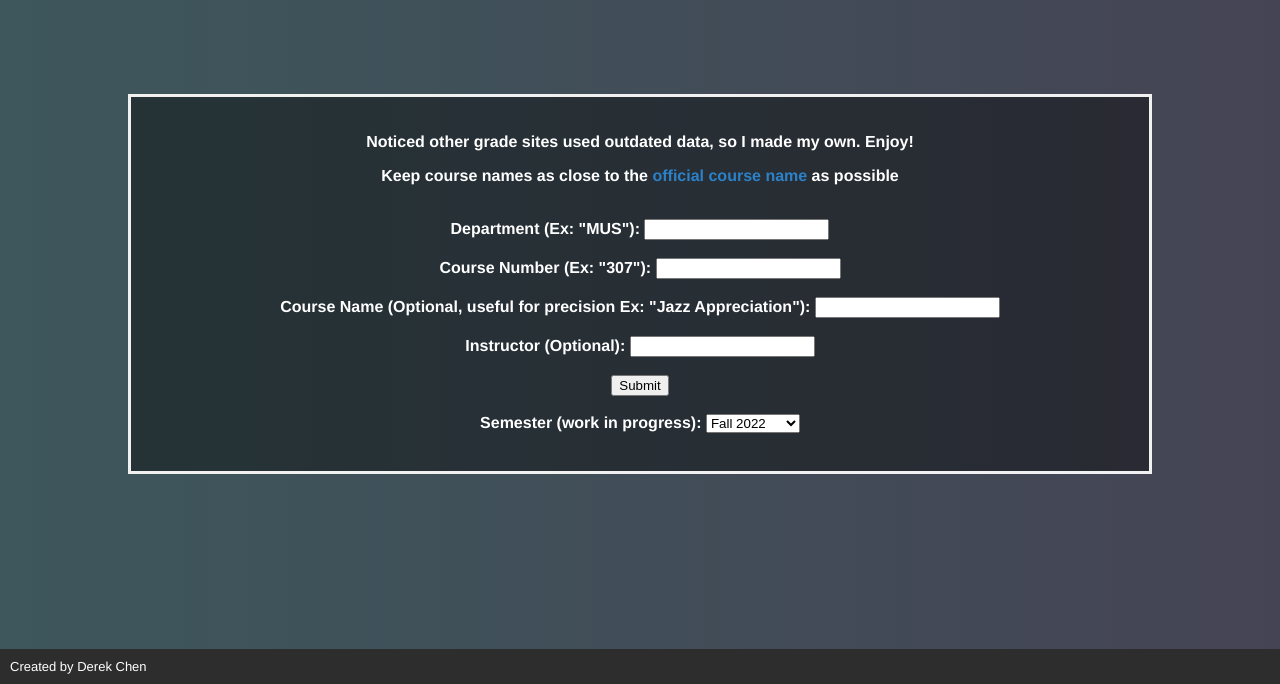
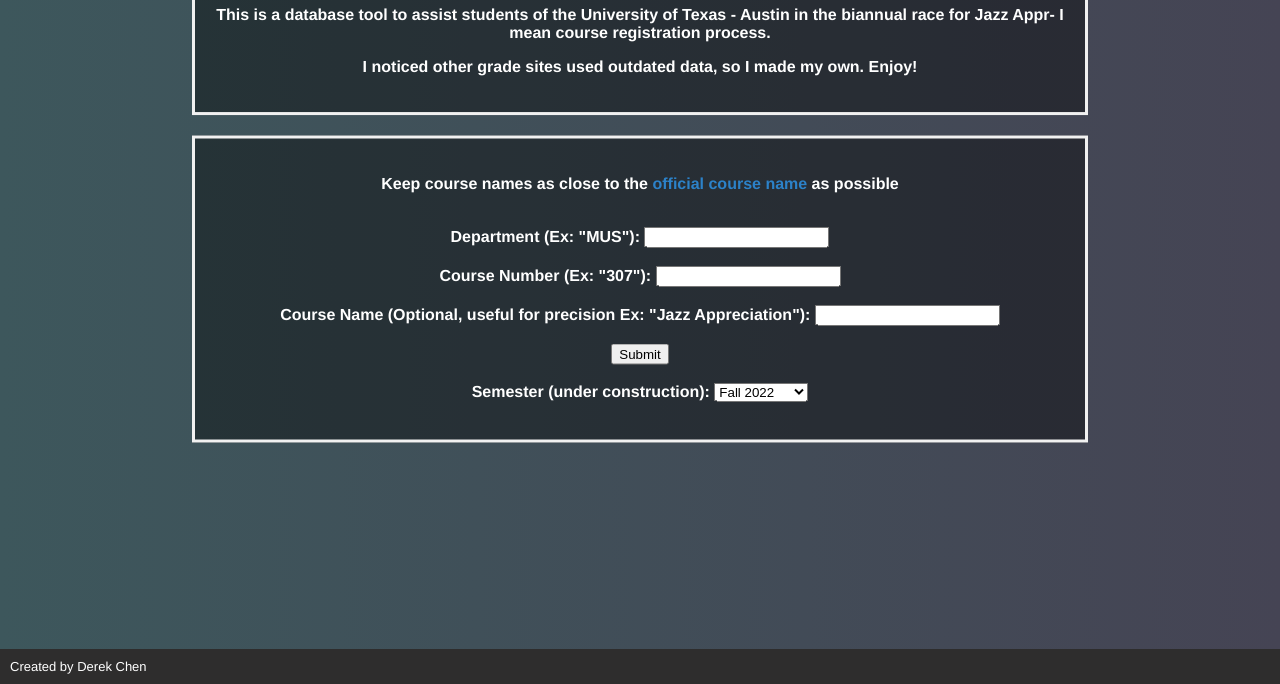
Before and after one commit to DereC4/ut-grade-distribution-viewer, a website: page index.html in a window 1280 px wide. Shown: the part 116-800 px from the top of the page. Drawn offline with nearby package versions, Linux system fonts and the light colour scheme.

Commit message:
Added about page

```diff
--- a/index.html
+++ b/index.html
@@ -26,8 +26,18 @@
 
 <body>
   <div class="bg"></div>
-  <div class="bg-text">
-    <p>Noticed other grade sites used outdated data, so I made my own. Enjoy!</p>
+  <div class="bg-text" value="">
+    <h1>About</h1>
+    <p>
+      This is a database tool to assist students of the University of Texas - Austin in the biannual race for
+      Jazz Appr- I mean course registration process.
+    </p>
+    <p>
+      I noticed other grade sites used outdated data, so I made
+      my own. Enjoy!
+    </p>
+  </div>
+  <div class="bg-form">
     <p>
       Keep course names as close to the
       <a href="https://registrar.utexas.edu/schedules">official course name</a>
@@ -43,13 +53,13 @@
       <input type="text" id="courseNum" name="fname" required><br><br>
       <label for="courseName">Course Name (Optional, useful for precision Ex: "Jazz Appreciation"):</label>
       <input type="text" id="courseName" name="fname"><br><br>
-      <label for="courseInstructor">Instructor (Optional):</label>
-      <input type="text" id="courseInstructor" name="fname"><br><br>
+      <!-- <label for="courseInstructor">Instructor (Optional):</label>
+      <input type="text" id="courseInstructor" name="fname"><br><br> -->
       <button type="button" id="subBut">Submit</button><br><br>
 
       <!-- Dropdown menu for semester selection -->
       <form>
-        <label for="dropdown">Semester (work in progress):</label>
+        <label for="dropdown">Semester (under construction):</label>
         <select id="dropdown" name="dropdown">
           <option value="option1">Fall 2022</option>
           <option value="option2">Spring 2022</option>
--- a/main.css
+++ b/main.css
@@ -113,7 +113,6 @@ footer p {
   background-size: cover;
 }
 
-/* Position text in the middle of the page/image */
 .bg-text {
   background-color: rgb(0, 0, 0);
   /* Fallback color */
@@ -122,12 +121,35 @@ footer p {
   color: white;
   font-weight: bold;
   border: 3px solid #f1f1f1;
+  margin: 5px auto;
+
+  position: absolute;
+  top: 15%;
+  left: 50%;
+  transform: translate(-50%, -50%);
+  /* z-index: 2; */
+  width: 70%;
+  padding: 20px;
+  text-align: center;
+}
+
+/* Position text in the middle of the page/image */
+.bg-form {
+  background-color: rgb(0, 0, 0);
+  /* Fallback color */
+  background-color: rgba(0, 0, 0, 0.4);
+  /* opacity/see-through */
+  color: white;
+  font-weight: bold;
+  border: 3px solid #f1f1f1;
+  margin: 5px auto;
+
   position: absolute;
   top: 50%;
   left: 50%;
   transform: translate(-50%, -50%);
-  z-index: 2;
-  width: 80%;
+  /* z-index: 2; */
+  width: 70%;
   padding: 20px;
   text-align: center;
 }
--- a/main.js
+++ b/main.js
@@ -33,7 +33,7 @@ function parseName() {
 async function PapaParse(department, num, name) {
     let cData = '';
     // await fetch('https://derec4.github.io/UT-Grade-Dist/2022prefixes.json');
-    await fetch('https://derec4.github.io/UT-Grade-Dist/2022%20Fall.json')
+    await fetch('https://derec4.github.io/ut-grade-data/2022%20Fall.json')
     .then(res => res.json())
     .then(data => { cData = data; });
 
```
